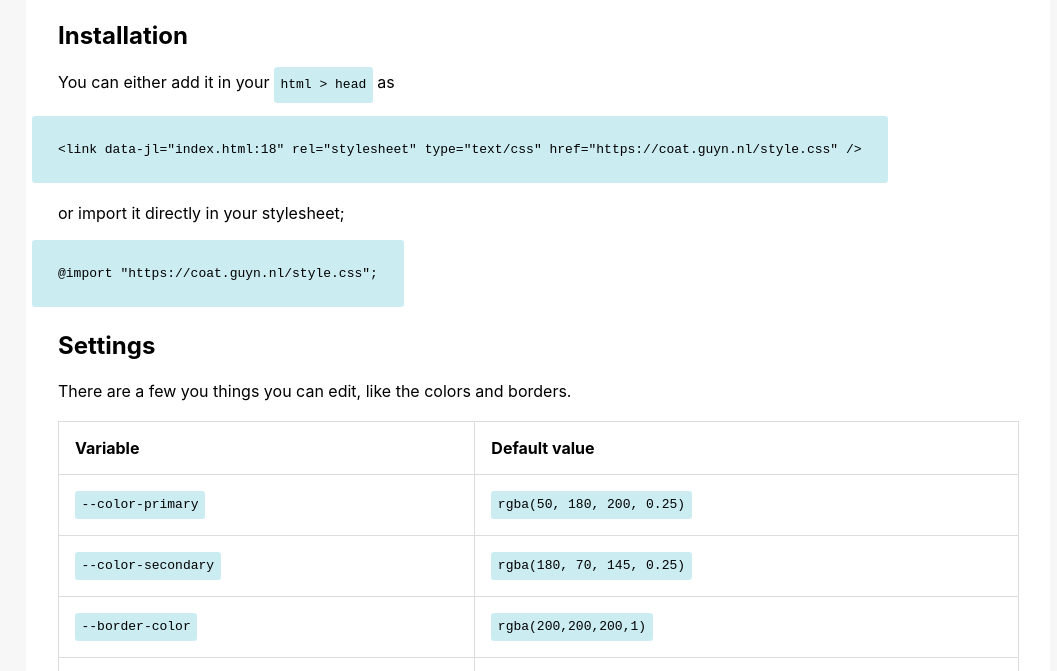
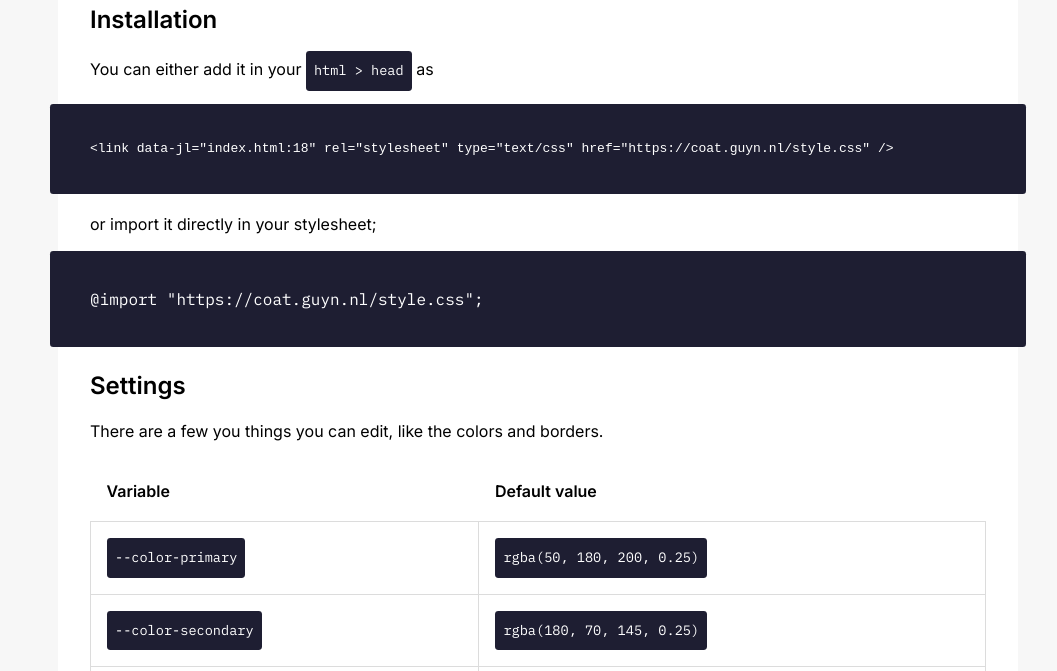
Before and after one commit to Guyn/coat, a plain HTML site: page index.html in a window 1280 px wide. Shown: the part 263-934 px from the top of the page, without its empty margins (102-1159 px from the left). Drawn offline with Linux system fonts and the light colour scheme.

Commit message:
Update style.css

```diff
--- a/style.css
+++ b/style.css
@@ -1,33 +1,37 @@
+@import url('https://fonts.googleapis.com/css2?family=Inter:wght@400;600&display=swap');
+@import url('https://fonts.googleapis.com/css2?family=IBM+Plex+Mono:wght@400;500&display=swap');
 /*
     Settings
 */
 :root {
 	--color-primary: rgba(50, 180, 200, 0.25);
 	--color-secondary: rgba(180, 70, 145, 0.25);
+	--color-dark: rgba(30, 30, 50, 1);
+	--color-light: rgba(255, 255, 255, 1);
 	--border-color: rgba(220, 220, 220, 1);
 	--border-radius: 0.25em;
-	--code-background: var(--color-primary);
-	--code-color: currentColor;
+	--code-background: var(--color-dark);
+	--code-color: var(--color-light);
+	--code-font: 'IBM Plex Mono', 'Courier New', Courier, monospace;
 	--body-max-width: 960px;
-	--padding: 2em;
+	--padding: 2rem;
+	--transition: 0.3s ease-in-out;
 }
 /*
     Html & Body
 */
 html,
 body {
-	font-family: -apple-system, BlinkMacSystemFont, 'Segoe UI', Roboto, Oxygen,
-		Ubuntu, Cantarell, 'Open Sans', 'Helvetica Neue', sans-serif;
+	font-family: 'Inter', -apple-system, BlinkMacSystemFont, 'Segoe UI', Roboto,
+		Oxygen, Ubuntu, Cantarell, 'Open Sans', 'Helvetica Neue', sans-serif;
 }
 html {
 	display: flex;
 	justify-content: center;
 	background-color: #f7f7f7;
-	padding: var(--padding);
-	@media screen and (max-width: 960px){
-		padding: 0;
-	}
+	padding: calc(var(--padding) / 2);
 }
+
 body {
 	width: 100%;
 	padding: var(--padding);
@@ -40,7 +44,7 @@ body {
     Base Sizing
 */
 * {
-	box-sizing: content-box;
+	box-sizing: border-box;
 	margin: 0;
 }
 * + * {
@@ -55,7 +59,7 @@ h2,
 h3,
 h4 {
 	position: relative;
-	font-weight: bold;
+	font-weight: 600;
 }
 
 h1 {
@@ -101,8 +105,32 @@ p a {
 	background-color: var(--color-secondary);
 	color: currentColor;
 	text-decoration: none;
-	padding: calc(var(--padding) / 12); calc(var(--padding) / 4);
+	padding: calc(var(--padding) / 12) calc(var(--padding) / 4);
 	border-radius: var(--border-radius);
+	position: relative;
+	z-index: 1;
+}
+p a::before {
+	content: attr(href);
+	position: absolute;
+	left: 50%;
+	top: 100%;
+	background-color: var(--color-dark);
+	color: var(--color-light);
+	padding: inherit;
+	border-radius: inherit;
+	white-space: nowrap;
+	z-index: 2;
+	font-size: 0.75em;
+	font-family: var(--code-font);
+	opacity: 0;
+	font-weight: bold;
+	transition: var(--transition-time);
+	transform: translateX(-50%) translateY(-25%) scale(0.5);
+}
+p a:hover::before {
+	opacity: 1;
+	transform: translateX(-50%) translateY(-0%) scale(1);
 }
 
 /*
@@ -124,15 +152,22 @@ code {
 	border-radius: var(--border-radius);
 	padding: calc(var(--padding) / 4);
 	color: var(--code-color);
-	max-width: calc(100% - (var(--padding) * 2));
+	font-size: 0.85em;
+	font-family: var(--code-font);
+	/* max-width: calc(100% - (var(--padding) * 2)); */
 }
 pre > code {
-	padding: 2em;
+	background-color: transparent;
+	padding: var(--padding) calc(var(--padding) * 1.25);
+	font-size: 1em;
+	line-height: 2;
 }
 pre {
-	width: 100%;
+	width: calc(100% + (var(--padding) * 2.5));
+	background-color: var(--code-background);
 	overflow-x: auto;
-	margin-left: calc(var(--padding) * -1);
+	border-radius: var(--border-radius);
+	margin-left: calc((var(--padding) * 1.25) * -1);
 }
 
 /*
@@ -146,9 +181,18 @@ table {
 table td,
 table th {
 	text-align: left;
+	padding: calc(var(--padding) / 2);
+}
+table td {
 	border: 1px solid var(--border-color);
-	padding: calc(var(--padding) / 2);
-	border-radius: var(--border-radius);
+}
+table tbody tr {
+	position: relative;
+}
+table td,
+table th {
+	line-height: 1.75;
+	font-size: 1em;
 }
 
 /*
```
